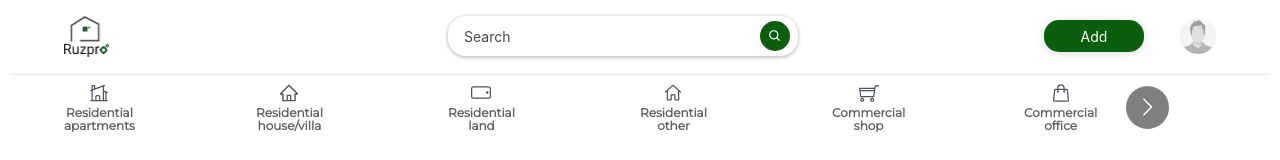
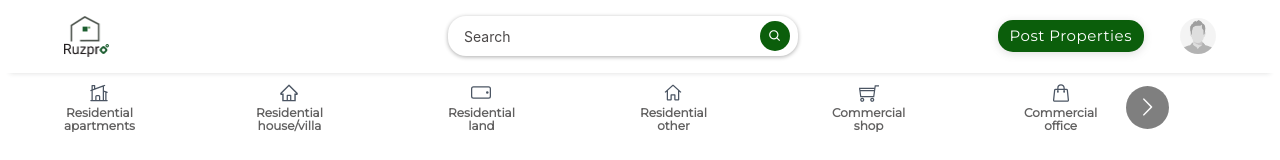
Before and after one commit to mefazdev/ruzpro, a Next.js app: page / in a window 1280 px wide. Shown: the top 160 px of the page. Built offline with nearby package versions, Linux system fonts and the light colour scheme; no server answers; a web font is replaced by a local one.

Commit message:
bottom-nav-1

```diff
--- a/components/BottomNav.js
+++ b/components/BottomNav.js
@@ -27,7 +27,7 @@ export default function BottomNav() {
       >
         <BottomNavigationAction
           // label="Home"
-          value="recents"
+          value="home"
           icon={
             <Link style={{ color: "inherit" }} href="/">
               <HomeIcon />
@@ -35,16 +35,18 @@ export default function BottomNav() {
           }
         />
         <BottomNavigationAction
-          value="favorites"
+          value="upload"
           icon={
             <Link style={{ color: "inherit" }} href="/upload/BasicInfo">
-              <AddCircleOutlineOutlinedIcon />
+              <button
+              style={{  fontFamily: "Montserrat, sans-serif",fontSize:'14px'}}
+              className="bg-green-800 text-white p-1 rounded-xl  pr-3 pl-3 shadow-md">UPLOAD</button>
             </Link>
           }
         />
         <BottomNavigationAction
           onClick={() => setMenu(!menu)}
-          value="nearby"
+          value="menu"
           icon={<MoreVertIcon />}
         />
         {menu ? (
--- a/components/Navbar.js
+++ b/components/Navbar.js
@@ -132,10 +132,11 @@ export default function Navbar() {
             <div className="hidden md:grid">
               <Link href={"/upload/BasicInfo"}>
                 <button
-                  className="up__button"
+                  className="up__button pl-3 pr-3"
+                  // className="bg-green-800 text-white text-sm"
                   style={{ boxShadow: "rgba(99, 99, 99, 0.2) 0px 2px 8px 0px" }}
                 >
-                  Add
+                  Post Properties
                 </button>
               </Link>
             </div>
--- a/styles/navbar.css
+++ b/styles/navbar.css
@@ -67,16 +67,20 @@
   display: flex;
   justify-content: center;
   align-items: center;
+
 }
 
 .up__button {
   background-color: rgb(11, 94, 11);
   color: #fff;
-  width: 100px;
+  /* width: 100px; */
   border-radius: 15px;
   font-size: 14px;
   height: 32px;
   margin-top: 4px;
+  letter-spacing: .5px;
+  font-family: "Montserrat", sans-serif;
+  font-size: 15px;
 }
 
 @media only screen and (max-width: 800px) {
```
